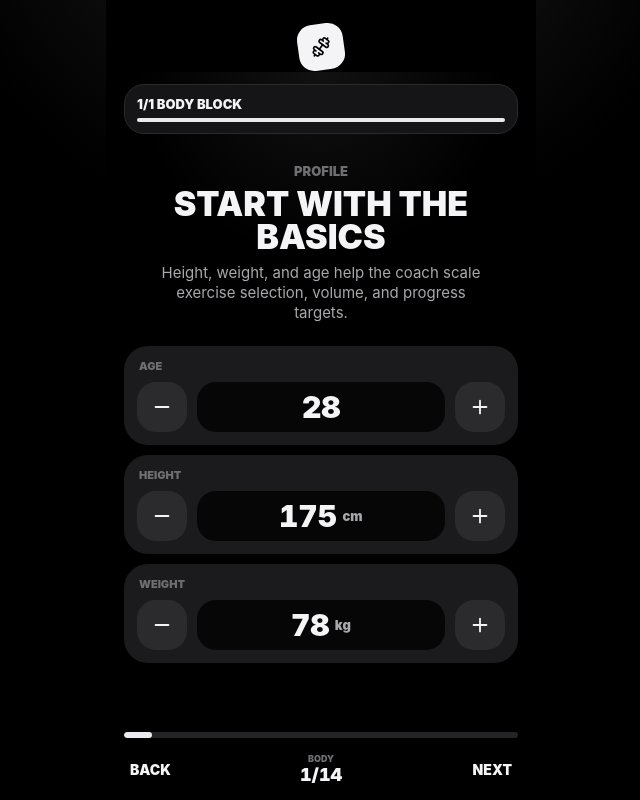
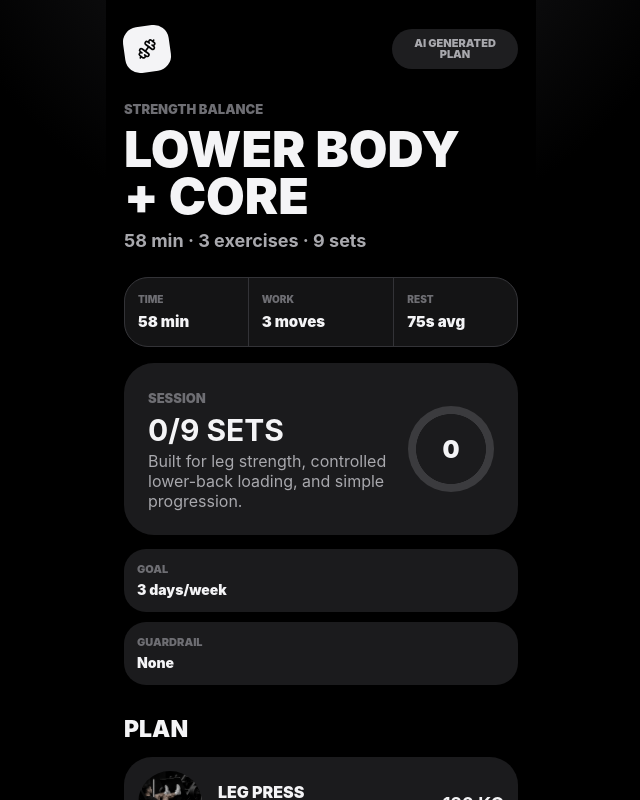
Before and after one commit to jeanlucandre-afk/workout-trainer-prototype, a React (Vite) app: page / in a window 1280 px wide. Shown: the whole page, without its empty margins (319-959 px from the left). Built offline with nearby package versions, Linux system fonts and the light colour scheme.

Commit message:
Add onboarding route for deployment

```diff
--- a/src/main.jsx
+++ b/src/main.jsx
@@ -24,6 +24,15 @@ const exerciseImageMap = {
 
 const fallbackExerciseImage = "/exercises/exercise-placeholder.svg";
 const buildPlanStorageKey = "setline.buildingPlan";
+
+function screenFromPath() {
+  if (typeof window === "undefined") return "plan";
+  return window.location.pathname === "/onboarding" ? "onboarding" : "plan";
+}
+
+function routeForScreen(screen) {
+  return screen === "onboarding" ? "/onboarding" : "/";
+}
 
 function formatWeight(weight) {
   return weight ? `${weight} KG` : "BW";
@@ -373,7 +382,7 @@ function App() {
   const screenRef = useRef(null);
   const onboardingBuildTimeoutRef = useRef(null);
   const [workoutState, setWorkoutState] = useState({ status: "loading", workoutPlan: null, error: "" });
-  const [screen, setScreen] = useState("onboarding");
+  const [screen, setScreen] = useState(screenFromPath);
   const [isBuildingPlan, setIsBuildingPlan] = useState(
     () => typeof window !== "undefined" && window.sessionStorage.getItem(buildPlanStorageKey) === "1",
   );
@@ -389,6 +398,22 @@ function App() {
   const [sessionResult, setSessionResult] = useState(null);
 
   const workoutPlan = workoutState.workoutPlan;
+
+  useEffect(() => {
+    function handlePopState() {
+      setScreen(screenFromPath());
+    }
+
+    window.addEventListener("popstate", handlePopState);
+    return () => window.removeEventListener("popstate", handlePopState);
+  }, []);
+
+  useEffect(() => {
+    const nextPath = routeForScreen(screen);
+    if (window.location.pathname !== nextPath) {
+      window.history.replaceState(null, "", nextPath);
+    }
+  }, [screen]);
 
   useEffect(() => {
     const timer = window.setTimeout(() => {
```
Also changed, not shown: vercel.json (added).
